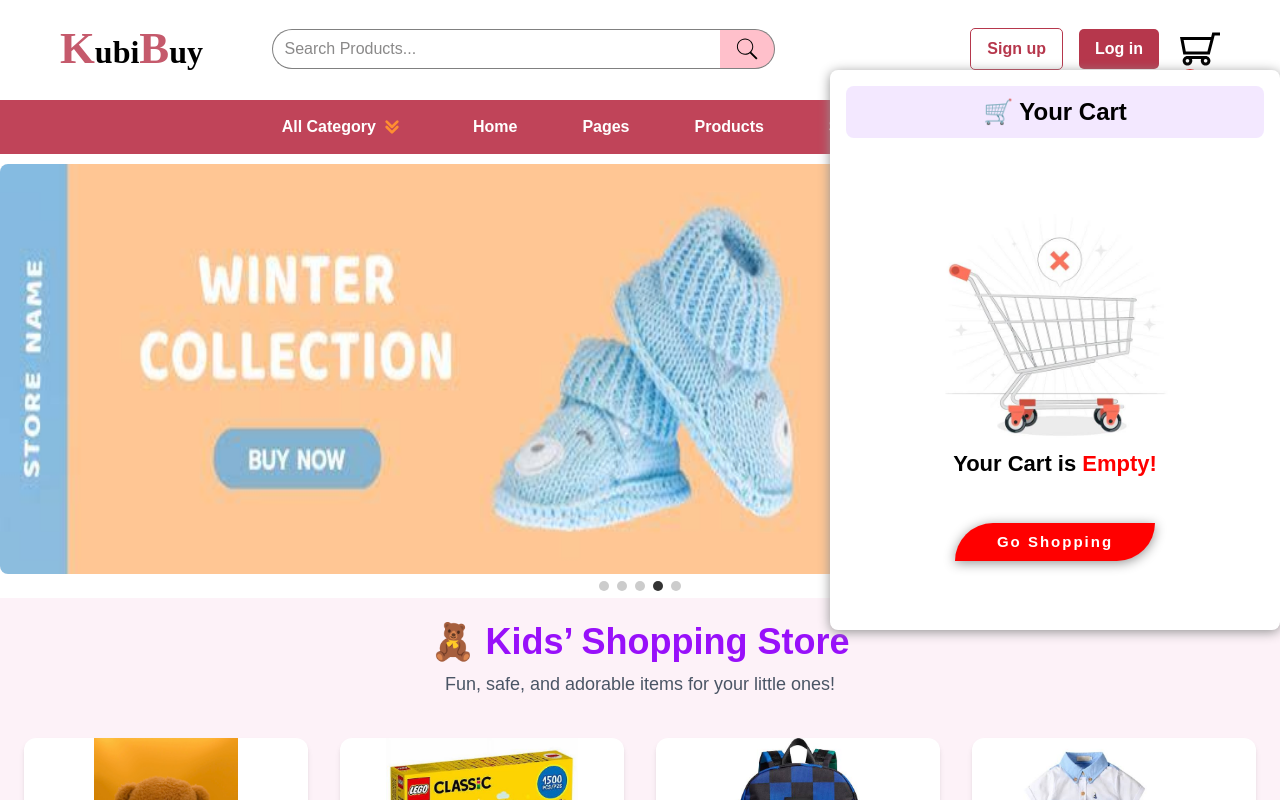
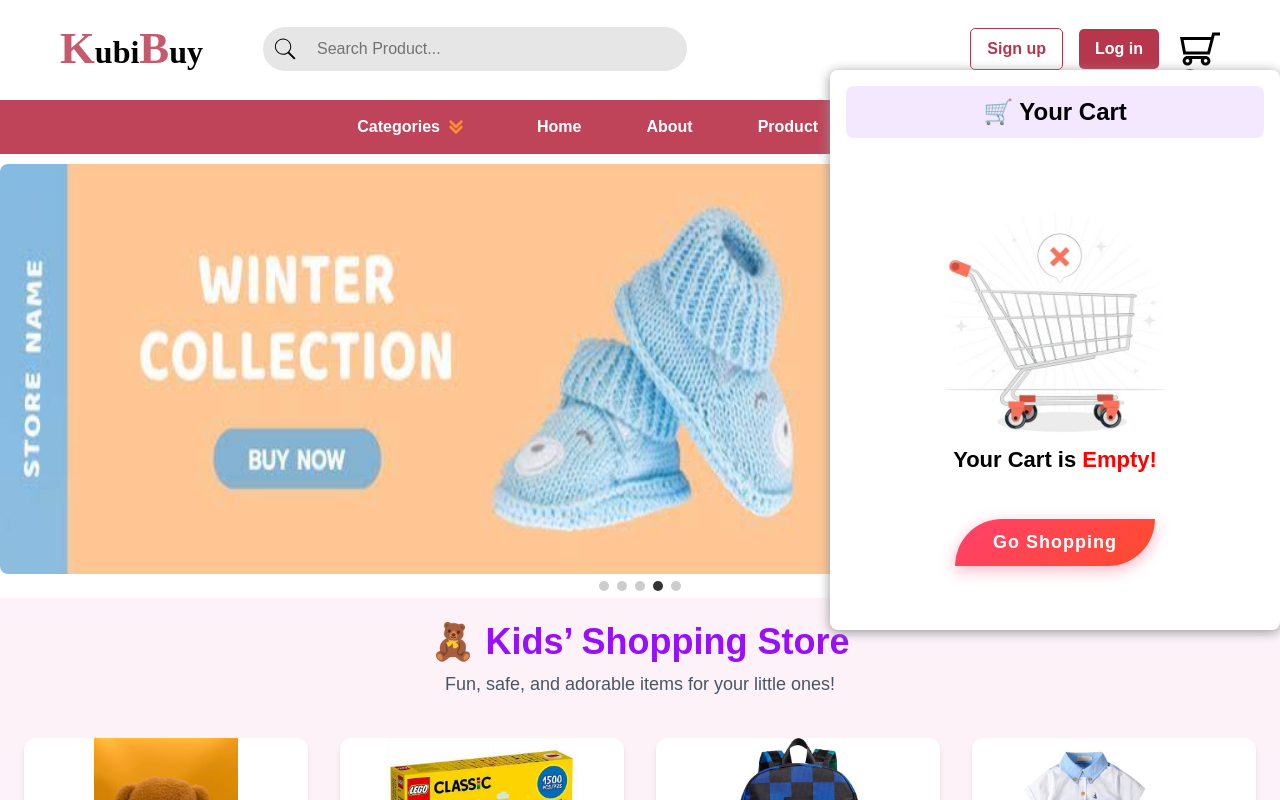
Before and after one commit to imoleayomi19/KubiBuy, a Next.js app: page / in a window 1280 px wide. Both pictures are taken after a click on the picture 1200 px from the left and 48 px from the top of the page. Shown: the top 800 px of the page. Built offline with nearby package versions, Linux system fonts and the light colour scheme.

Commit message:
feat: Add About and Product pages, enhance LandPage with smooth scrolling and search improvements

```diff
--- /dev/null
+++ b/src/app/about/page.tsx
@@ -0,0 +1,6 @@
+function About() {
+  return (
+    <div>About Us</div>
+  )
+}
+export default About;
--- a/src/app/app.jsx
+++ b/src/app/app.jsx
@@ -1,4 +1,6 @@
 import LandPage from "./components/landpage";
+
+
 export default function App() {
   return (
     <div>
--- a/src/app/components/landpage.jsx
+++ b/src/app/components/landpage.jsx
@@ -39,6 +39,14 @@ const LandPage = () => {
     router.push("/signup");
   };
 
+  // Scroll to Kids’ Shopping Store section
+  const handleShopClick = () => {
+    const storeSection = document.getElementById("kids-shopping-store");
+    if (storeSection) {
+      storeSection.scrollIntoView({ behavior: "smooth" });
+    }
+  };
+
   // Add to cart handler
   const handleAddToCart = (productId) => {
     setCart((prevCart) => {
@@ -66,15 +74,13 @@ const LandPage = () => {
               <span>K</span>ubi<span>B</span>uy
             </div>
 
-            <div className="flex">
-              <div className="search-holder">
-                <input type="text" placeholder="Search Products..." />
-                <div className="search-btn">
-                  <button className="cursor-pointer">
-                    <img className="w-6 h-6" src="search.svg" />
-                  </button>
-                </div>
-              </div>
+            <div className="search-holder ml-15 ">
+              <img className="w-6 h-6 search-icon" src="search.svg" />
+              <input
+                className="ml-5 search-input"
+                type="search"
+                placeholder="Search Product..."
+              />
             </div>
 
             <div className="flex justify-end">
@@ -115,7 +121,9 @@ const LandPage = () => {
                           toys, games, and more!
                         </marquee>
                       </i>
-                      <button className="go-shop-btn">Go Shopping</button>
+                      <button onClick={handleShopClick} className="go-shop-btn">
+                        Go Shopping
+                      </button>
                     </div>
                   ) : (
                     <>
@@ -203,7 +211,10 @@ const LandPage = () => {
       </div>
       <Navbar />
       <SlideBanner />
-      <div className="min-h-screen bg-pink-50 p-6">
+      <div
+        className="min-h-screen bg-pink-50 p-6 scroll-mt-25"
+        id="kids-shopping-store"
+      >
         <header className="text-center mb-10">
           <h1 className="text-4xl font-bold text-purple-600">
             🧸 Kids’ Shopping Store
--- a/src/app/components/navbar.jsx
+++ b/src/app/components/navbar.jsx
@@ -13,7 +13,7 @@ const NavBar = () => {
     <nav>
       <div className="container">
         <Link className="all-nav" onClick={toggleAllCategory} href="#All">
-          All Category
+          Categories
           <img className="h-8 w-8" src="chevron.svg" />
         </Link>
         {isOpen && (
@@ -36,20 +36,18 @@ const NavBar = () => {
         <Link href="/" className="nav-active nav-link scroll-easing">
           Home
         </Link>
-        <Link href="/pages" className="nav-link  scroll-easing">
-          Pages
+        <Link href="/about" className="nav-link  scroll-easing">
+          About
         </Link>
-        <Link href="/products" className="nav-link  scroll-easing">
-          Products
+        <Link href="/product" className="nav-link  scroll-easing">
+          Product
         </Link>
-        <Link href="/shop" className="nav-link  scroll-easing">
-          Shop
-        </Link>
+
         <Link
           href="/contact"
           className="contact-us scroll-easing items-center flex justify-center"
         >
-          Contact Us
+          Contact
         </Link>
       </div>
     </nav>
--- /dev/null
+++ b/src/app/product/page.tsx
@@ -0,0 +1,6 @@
+function Product() {
+  return (
+    <div>Our Product</div>
+  )
+}
+export default Product;
--- a/src/app/styles/globals.css
+++ b/src/app/styles/globals.css
@@ -19,6 +19,10 @@
   }
 }
 
+html {
+  scroll-behavior: smooth;
+}
+
 body {
   /* background: var(--background);
   color: var(--foreground); */
--- a/src/app/styles/header.css
+++ b/src/app/styles/header.css
@@ -23,6 +23,38 @@
     }
   }
 
+  .search-holder {
+    display: flex;
+    align-items: center;
+    justify-content: center;
+    margin-left: "50px";
+    border-radius: 28px;
+    padding: 10px;
+    width: max-content;
+    background: #e6e6e6;
+    width: 900px;
+    transition: box-shadow 0.25s;
+  }
+
+  .search-holder:focus-within{
+    box-shadow: 0 0 2px rgba(0, 0, 0, 0.75);
+  }
+
+  .search-input {
+    font-size: 16px;
+    font-family: "Lexend", sans-serif;
+    border: none;
+    outline: none;
+    background: transparent;
+    flex: 1;
+    color: #333333;
+  }
+
+  .search-input::placeholder,
+  .search-icon {
+    color: rgba(0, 0, 0, 0.5);
+  }
+
   .flex {
     display: flex;
     align-items: center;
@@ -30,16 +62,6 @@
     /* padding-top: 15px; */
     width: 100%;
     /* justify-content: flex-end; */
-
-    .search-holder {
-      width: 40rem;
-      display: flex;
-      justify-content: center;
-      align-items: center;
-      height: 40px;
-      color: #161414;
-      font-size: 16px;
-
     .category {
       background-color: grey;
       color: #000;
@@ -55,32 +77,6 @@
       ion-icon {
         font-size: 14px;
         margin-left: 5px;
-        }
-      }
-
-      input {
-        padding: 0 12px;
-        width: 70%;
-        height: 100%;
-        border: none;
-        border-bottom: solid 1px grey;
-        border-top: solid 1px grey;
-        border-left: solid 1px grey;
-        border-bottom-left-radius: 45px;
-        border-top-left-radius: 45px;
-      }
-
-      .search-btn {
-        background-color: pink;
-        padding: 0px 15px;
-        border-top-right-radius: 45px;
-        border-bottom-right-radius: 45px;
-        display: grid;
-        place-items: center;
-        color: #fff;
-        height: 100%;
-        border: solid 1px grey;
-        border-left: none;
       }
     }
 
@@ -179,7 +175,7 @@
       .sub-btn {
         margin-left: 16px;
         padding: 2px 8px;
-        background: red;
+        background: linear-gradient(135deg, #ec6081 0%, #c42205 100%);
         color: white;
         font-weight: 600;
         font-size: 15px;
@@ -228,28 +224,34 @@
 }
 .go-shop-btn,
 .pay-btn {
-  background: red;
-  color: #fff;
-  padding: 8px 15px;
-  font-size: 15px;
+  display: inline-block;
+  padding: 10px 28px;
+  margin-top: 10px;
+
+  font-size: 18px;
   font-weight: 600;
   width: 200px;
+
+  color: #fff;
+  background: linear-gradient(135deg, #ff416c 0%, #ff4b2b 100%);
+  border: none;
   border-top-left-radius: 50px;
   border-bottom-right-radius: 50px;
   cursor: pointer;
-  margin-top: 10px;
-  border: none;
-  font: sans-serif;
-  box-shadow: 0 2px 12px #929292;
-  transition: all 0.4s;
-  letter-spacing: 2px;
-  outline: none;
-
+  box-shadow: 0 4px 15px rgba(255, 65, 108, 0.4);
+  transition: all 0.3s ease;
+  text-align: center;
+  text-decoration: none;
+  letter-spacing: 1px;
 }
 .go-shop-btn:hover,
 .pay-btn:hover {
+  transform: translateY(-2px);
+  box-shadow: 0 6px 20px rgba(255, 65, 108, 0.6);
   color: whitesmoke;
-  background: rgb(202, 0, 0);
-  transition: all 0.4s;
-  border: none;
 }
+.go-shop-btn:active,
+.pay-btn:active {
+  transform: translateY(0);
+  box-shadow: 0 3px 10px rgba(255, 65, 108, 0.4);
+}
--- a/src/app/styles/navbar.css
+++ b/src/app/styles/navbar.css
@@ -81,7 +81,7 @@ nav {
   z-index: 10;
   background: rgba(151, 54, 68, 1);
   border-radius: 8px;
-  animation: slideDown 0.3s ease;
+  transition: opacity 0.3s, transform 0.3s;
   .dropdown-link {
     padding: 5px 110px 5px 20px;
   }
```
Lines whose indentation alone changed are shown as unchanged.
